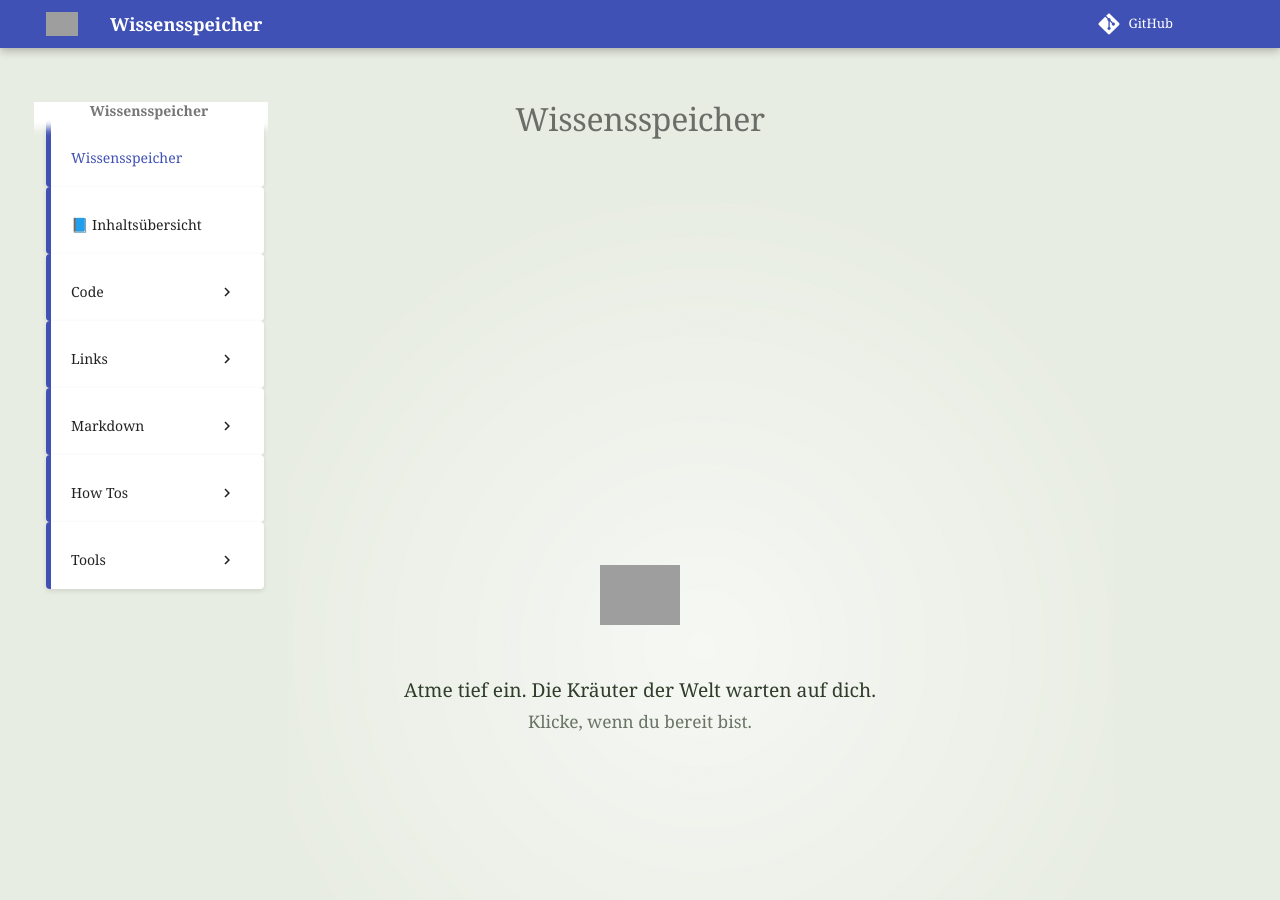
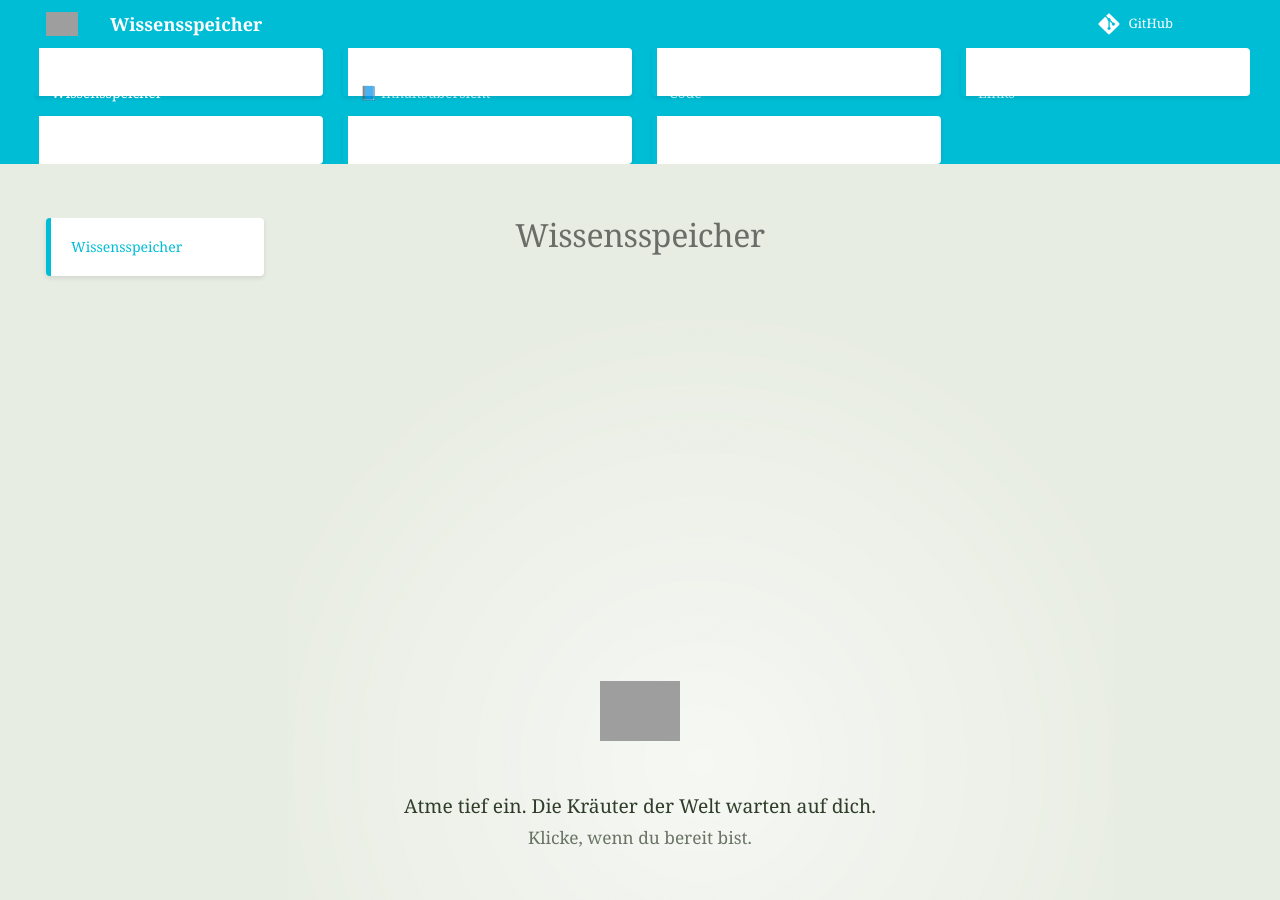
Before and after one commit to umbassa-long/wiki-code, an MkDocs documentation site: the page built from docs/index.md, in a window 1280 px wide and 900 px high. Built offline with MkDocs 1.6.1 and Material for MkDocs 9.7.7, drawn with Linux system fonts in a browser that asks for light colours; comment, search, counter and statistics services are not loaded; some of the changed text lies outside the part shown; grey boxes are pictures that could not be loaded.

Commit message:
mkdocs einrückung falsch

```diff
--- a/mkdocs.yml
+++ b/mkdocs.yml
@@ -3,43 +3,53 @@ site_url: https://wiki-code.github.io/
 repo_url: https://github.com/umbassa-long/wiki-long
 repo_name: GitHub
 
-
+# --- Theme Einstellungen ---
 theme:
   name: material
   language: de
-  logo: assets/images/logo.png  # LOGO Hinzufügen --- ANGENOMMEN, Ihr Logo liegt unter docs/assets/images/logo.png
-palette:
-  - media: "(prefers-color-scheme: light)"
-    scheme: default
-    primary: cyan
-    accent: pink
-features:
-  - navigation.tabs
-  - navigation.sections
-  - navigation.with_icons
-  - navigation.expand
-  - navigation.footer
-  - content.code.copy
-  - toc.follow
+  logo: assets/images/logo.png # Logo-Pfad
+
+  # DIESE ABSCHNITTE MÜSSEN UNTER 'theme:' EINGEFÜGT WERDEN
+  palette:
+    - media: "(prefers-color-scheme: light)"
+      scheme: default
+      primary: cyan
+      accent: pink
+
+  features:
+    - navigation.tabs
+    - navigation.sections
+    - navigation.with_icons
+    - navigation.expand
+    - navigation.footer
+    - content.code.copy
+    - toc.follow
+
+# Plugins MÜSSEN UNTER 'plugins:' EINGEFÜGT WERDEN
 plugins:
-        #- search
-        # 2. KORRIGIERTER PLUGIN-NAME (muss 'mkdocs-git-revision-date-localized-plugin' heißen)
-  - mkdocs-git-revision-date-localized-plugin:
-      date_format: "%d. %B %Y" # Optional: Konfiguriert das Datumsformat
-      time_format: "%H:%M" # Optional: Konfiguriert die Zeitanzeige
+  # Der korrekte Plugin-Name als Listeneintrag mit Bindestrich:
+  - git-revision-date-localized-plugin:
+      # Optional: Konfiguriert das Datumsformat
+      date_format: "%d. %B %Y"
+      # Optional: Konfiguriert die Zeitanzeige
+      time_format: "%H:%M"
+
 extra:
   revision:
     date: true
-extra_javascript: # 3. POPSINS SCHRIFTART HINZUFÜGEN (Zusätzlich zur CSS @import-Regel für Robustheit)
+extra_javascript:
   - https://fonts.googleapis.com/css2?family=Poppins:wght@300;600;800&display=swap
 markdown_extensions:
   - admonition
   - pymdownx.details
   - pymdownx.superfences
-  - pymdownx.tabbed # Weitere nützliche Extensions für Material:
+  - pymdownx.tabbed
   - pymdownx.highlight
   - attr_list
-nav: # Navigation (Linke Seitenleiste) ---
+  - pymdownx.emoji # Empfohlen, da Sie Emoji verwenden
+
+# --- Navigation (Linke Seitenleiste) ---
+nav:
   - Wissensspeicher: index.md
   - 📘 Inhaltsübersicht: summary.md
   - Code:
@@ -58,5 +68,6 @@ nav: # Navigation (Linke Seitenleiste) ---
   - Tools:
     - Docker: tools/docker.md
     - Git: tools/git.md
+
 extra_css: # Eigener CSS-Abschnitt
   - css/style.css
```
